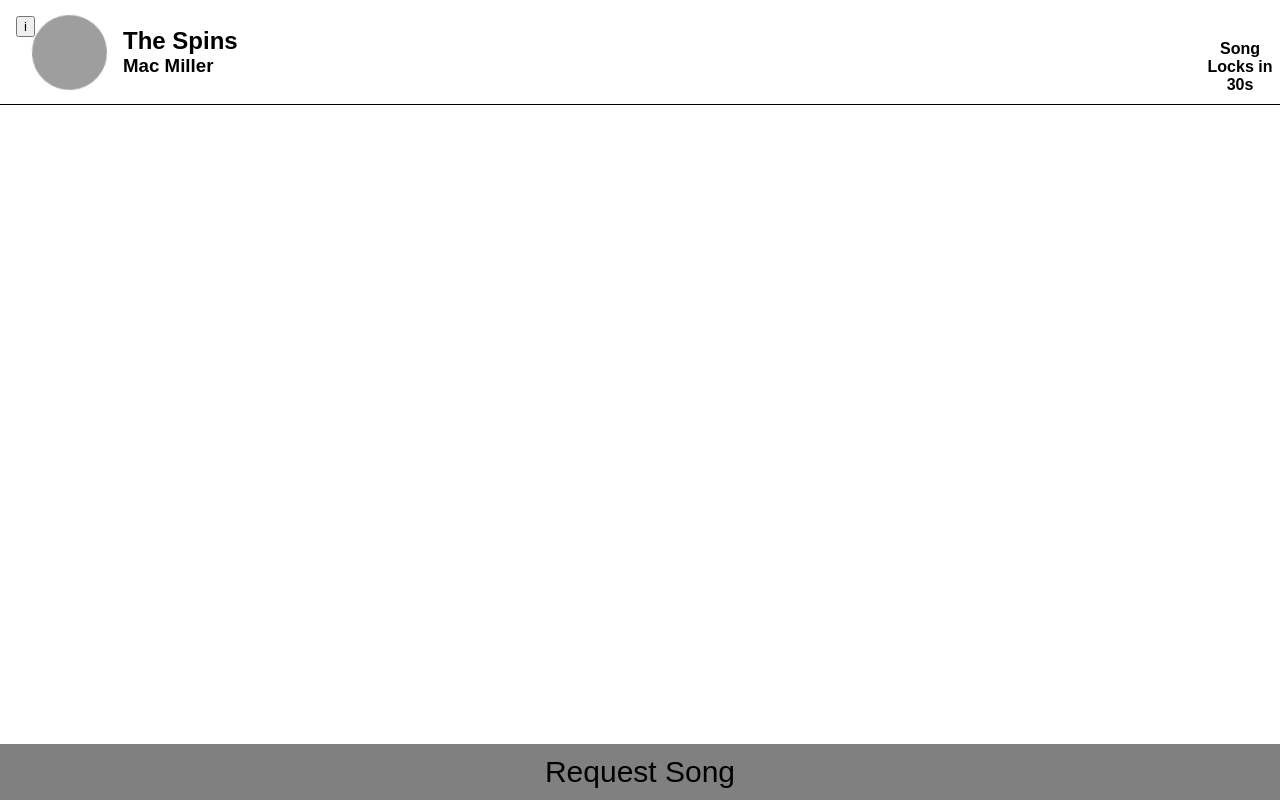
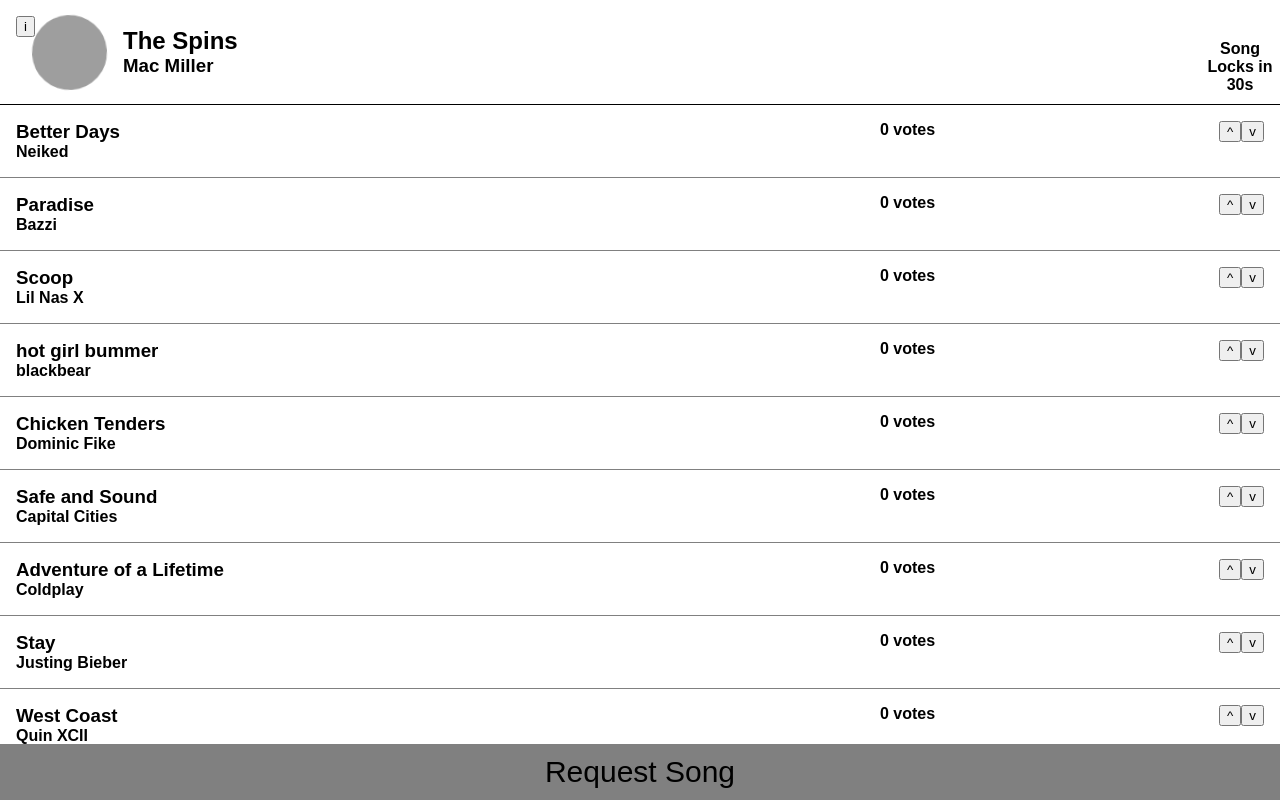
Before and after one commit to AbnerP/Demoqueue, a React (Create React App) app in the folder frontend/: page /queue in a window 1280 px wide. Built offline with nearby package versions, Linux system fonts and the light colour scheme; grey boxes are pictures that could not be loaded.

Commit message:
Functional queue with voting

```diff
--- a/frontend/src/Screens/LiveQueue.css
+++ b/frontend/src/Screens/LiveQueue.css
@@ -3,8 +3,6 @@
     margin: 0;
     padding: 0;
 
-
-    /* position:block; */
     width: 100%;
     left: 0;
     top: 0;
@@ -34,7 +32,6 @@
     display: flex;
     justify-content: center;
     align-items: center;
-
 }
 
 .song__request--text{
--- a/frontend/src/Screens/LiveQueue.js
+++ b/frontend/src/Screens/LiveQueue.js
@@ -1,21 +1,13 @@
 import React, { useEffect, useState } from "react";
-import { useNavigate } from "react-router-dom";
 import CurrentlyPlaying from "../Components/CurrentlyPlaying/CurrentlyPlaying";
+import SongSuggestion from "../Components/SongSuggestion/SongSuggestion";
+import { sampleSongData } from "../Helpers/data";
+import sortAndReturn from "../Helpers/sort";
 import "./LiveQueue.css";
 
 function LiveQueue() {
-  const navigate = useNavigate();
-
-  const [currentSong, setCurrentSong] = useState({
-    name: " ",
-    artist: " ",
-    albumWorkURL: " ",
-  });
-
-  const [playbackStatus, setPlaybackStatus] = useState({
-    time: "",
-    total: "",
-  });
+  const [currentSong, setCurrentSong] = useState({});
+  const [songsInQueue, setSongsInQueue] = useState([]);
 
   useEffect(() => {
     setCurrentSong({
@@ -24,7 +16,39 @@
       albumWorkURL:
         "https://i1.sndcdn.com/artworks-PgABAqOMlwzHU78s-skGYBA-t500x500.jpg",
     });
+
+    for (let song of sampleSongData) {
+      addSongToQueue(song.name, song.artist);
+    }
   }, []);
+
+  const addSongToQueue = (name, artist) => {
+    let queueCopy = songsInQueue;
+
+    queueCopy.push({
+      name: name,
+      artist: artist,
+      votes: 0,
+    });
+
+    setSongsInQueue(sortAndReturn(queueCopy));
+  };
+
+  const upVote = (index) => {
+    let queueCopy = [...songsInQueue];
+
+    queueCopy[index].votes += 1;
+
+    setSongsInQueue(sortAndReturn(queueCopy));
+  };
+
+  const downVote = (index) => {
+    let queueCopy = [...songsInQueue];
+
+    queueCopy[index].votes -= 1;
+
+    setSongsInQueue(sortAndReturn(queueCopy));
+  };
 
   return (
     <div>
@@ -37,7 +61,17 @@
       </div>
 
       <div className="song__queue">
-
+        {songsInQueue.map((song, index) => (
+          <SongSuggestion
+            key={`${song.name} ${song.artist}`}
+            name={song.name}
+            artist={song.artist}
+            votes={song.votes}
+            index={index}
+            upVote={upVote}
+            downVote={downVote}
+          />
+        ))}
       </div>
 
       <div
```
